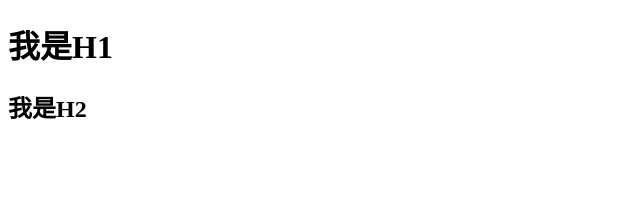
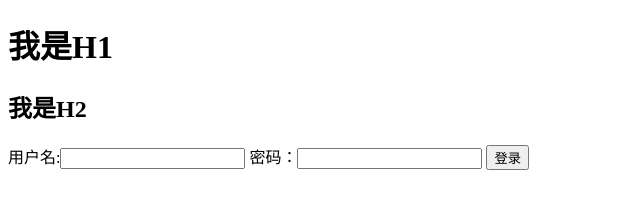
Before and after one commit to sohopang/git30, a plain HTML site: page index.html in a window 1280 px wide. Shown: the whole page, without its empty margins (0-640 px from the left). Drawn offline with Linux system fonts and the light colour scheme.

Commit message:
登录功能完成

```diff
--- a/index.html
+++ b/index.html
@@ -9,5 +9,11 @@
 <body>
     <h1>我是H1</h1>
     <h2>我是H2</h2>
+
+    <div class="login">
+        用户名:<input type="text">
+        密码：<input type="text">
+        <button type="submit">登录</button>
+    </div>
 </body>
 </html>
```
